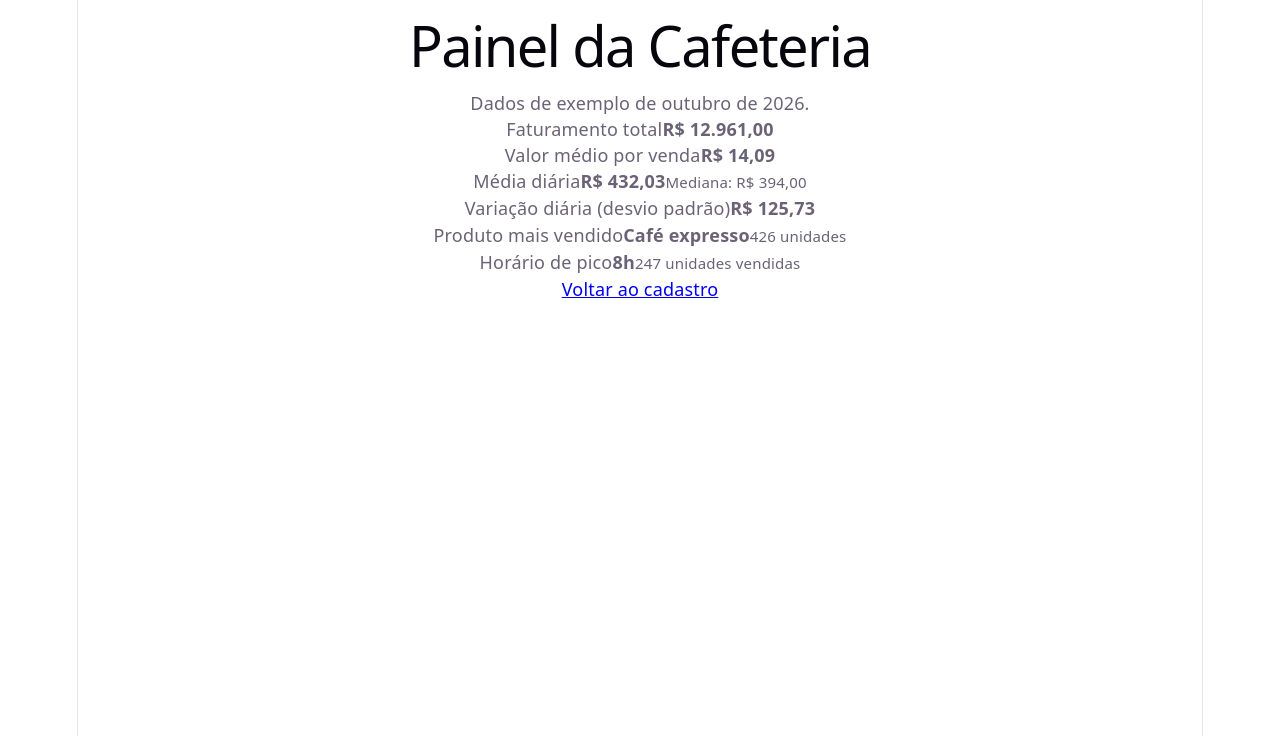
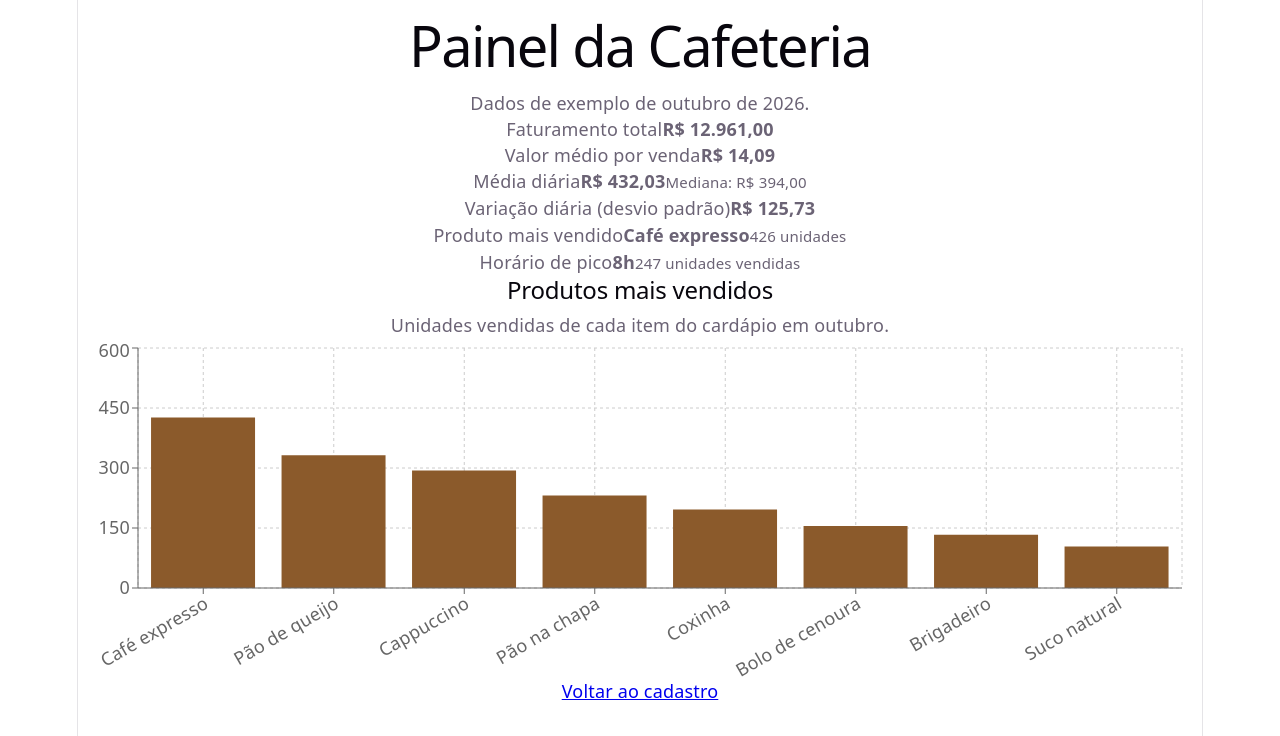
Before and after one commit to aleeexkk/grao-nobre, a React (Vite) app in the folder frontend/: page /dashboard in a window 1280 px wide. Shown: the top 736 px of the page. Built offline with nearby package versions, Linux system fonts and the light colour scheme.

Commit message:
feat: gráfico de barras dos produtos mais vendidos (Recharts)

```diff
--- a/frontend/package.json
+++ b/frontend/package.json
@@ -12,7 +12,9 @@
   "dependencies": {
     "react": "^19.3.1",
     "react-dom": "^19.3.1",
-    "react-router-dom": "^7.18.5"
+    "react-is": "^19.3.1",
+    "react-router-dom": "^7.18.5",
+    "recharts": "^3.10.1"
   },
   "devDependencies": {
     "@eslint/js": "^10.0.1",
--- /dev/null
+++ b/frontend/src/components/CartaoGrafico.tsx
@@ -0,0 +1,18 @@
+import type { ReactNode } from "react";
+
+interface CartaoGraficoProps {
+    titulo: string;
+    descricao?: string; // frase explicando o que o gráfico mostra
+    children: ReactNode; // "children" = o que for colocado dentro do cartão (o gráfico)
+}
+
+// Moldura genérica pra qualquer gráfico: título, descrição e o gráfico dentro
+export default function CartaoGrafico({ titulo, descricao, children }: CartaoGraficoProps) {
+    return (
+        <section className="cartao-grafico">
+            <h2>{titulo}</h2>
+            {descricao && <p>{descricao}</p>}
+            {children}
+        </section>
+    );
+}
--- /dev/null
+++ b/frontend/src/components/graficos/GraficoProdutos.tsx
@@ -0,0 +1,23 @@
+import { BarChart, Bar, XAxis, YAxis, Tooltip, CartesianGrid, ResponsiveContainer } from "recharts";
+import type { ItemRanking } from "../../estatisticas/metricas";
+
+interface GraficoProdutosProps {
+    dados: ItemRanking[]; // o ranking calculado nas métricas
+}
+
+// Gráfico de barras: quantas unidades cada produto vendeu
+export default function GraficoProdutos({ dados }: GraficoProdutosProps) {
+    return (
+        // ResponsiveContainer faz o gráfico se ajustar à largura do cartão
+        <ResponsiveContainer width="100%" height={340}>
+            <BarChart data={dados} margin={{ top: 10, right: 20, bottom: 20, left: 0 }}>
+                <CartesianGrid strokeDasharray="3 3" />
+                {/* dataKey = qual campo do dado vai em cada eixo */}
+                <XAxis dataKey="produto" angle={-30} textAnchor="end" interval={0} height={70} />
+                <YAxis />
+                <Tooltip />
+                <Bar dataKey="unidades" name="Unidades vendidas" fill="#8b5a2b" />
+            </BarChart>
+        </ResponsiveContainer>
+    );
+}
--- a/frontend/src/pages/Dashboard.tsx
+++ b/frontend/src/pages/Dashboard.tsx
@@ -1,5 +1,7 @@
 import { Link } from "react-router-dom";
 import CartaoMetrica from "../components/CartaoMetrica";
+import CartaoGrafico from "../components/CartaoGrafico"; // NOVO
+import GraficoProdutos from "../components/graficos/GraficoProdutos"; // NOVO
 import { VENDAS } from "../dados/vendas";
 import {
     faturamentoTotal,
@@ -14,7 +16,6 @@ import {
 import { formatarMoeda } from "../utils/formatacao";
 
 export default function Dashboard() {
-    // Calcula tudo uma vez, a partir dos dados de exemplo
     const porDia = faturamentoPorDia(VENDAS);
     const valoresDiarios = porDia.map((d) => d.faturamento);
     const ranking = rankingProdutos(VENDAS);
@@ -49,6 +50,14 @@ export default function Dashboard() {
                 />
             </section>
 
+            {/* NOVO: primeiro gráfico */}
+            <CartaoGrafico
+                titulo="Produtos mais vendidos"
+                descricao="Unidades vendidas de cada item do cardápio em outubro."
+            >
+                <GraficoProdutos dados={ranking} />
+            </CartaoGrafico>
+
             <Link to="/cadastro">Voltar ao cadastro</Link>
         </main>
     );
```
Also changed, not shown: 1 other file (tests, documents, lock files or other folders).
